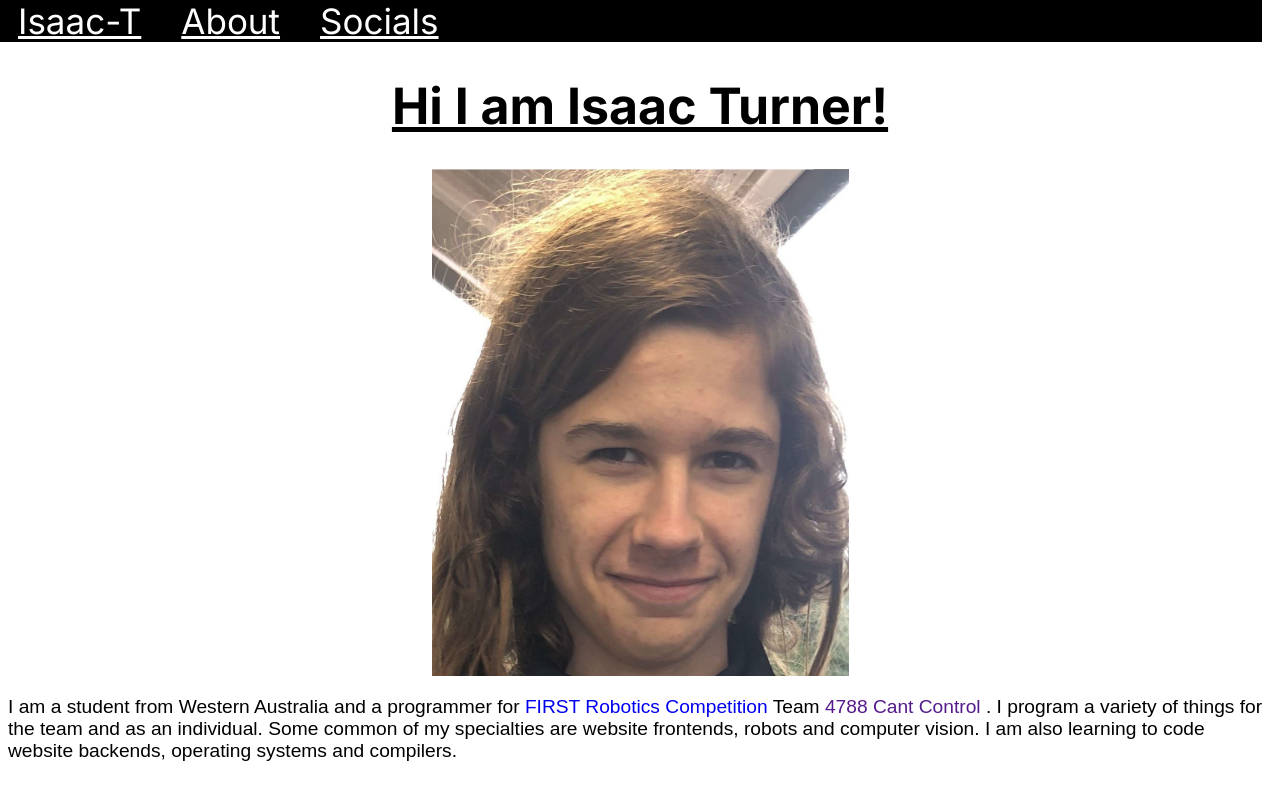
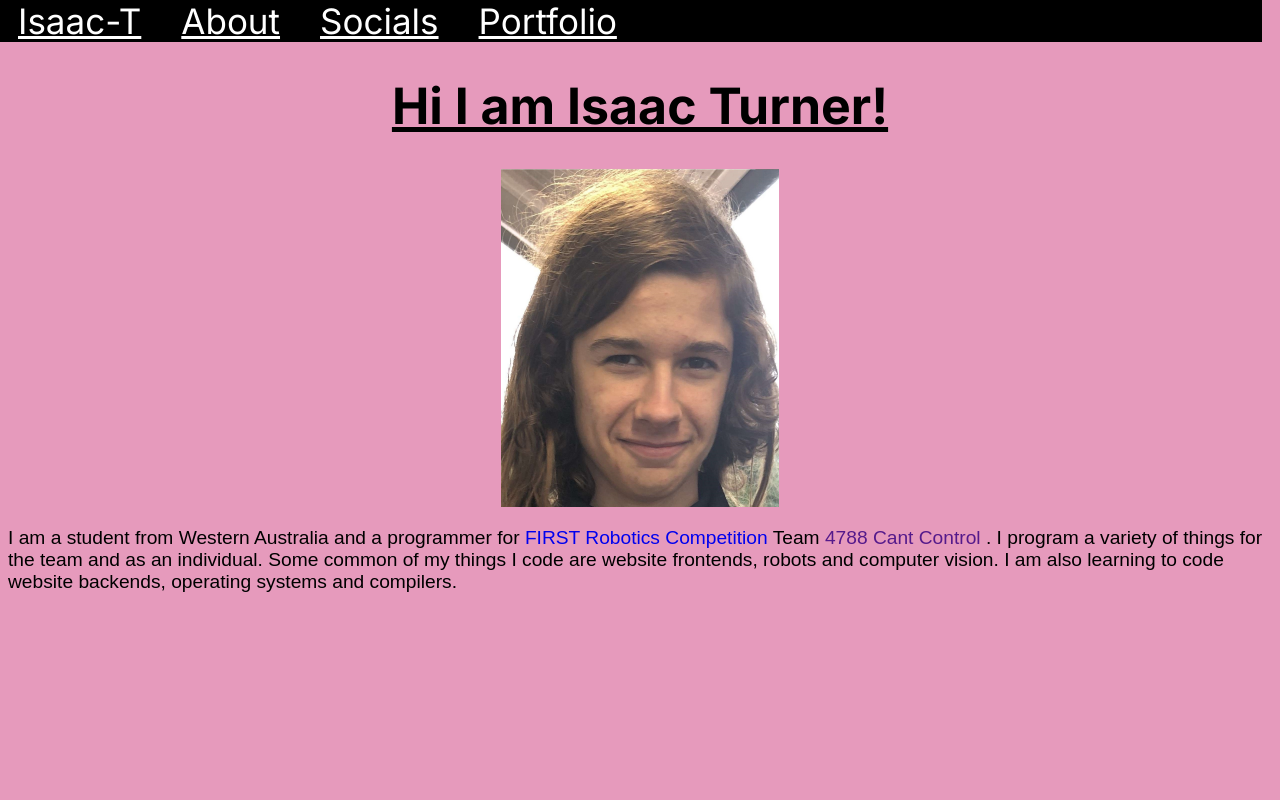
Before and after one commit to spacey-sooty/old-website, a Next.js app: page / in a window 1280 px wide. Built offline with nearby package versions, Linux system fonts and the light colour scheme.

Commit message:
some stuff

```diff
--- a/src/app/page.tsx
+++ b/src/app/page.tsx
@@ -2,16 +2,18 @@ import styles from '@/styles/pages/page.module.scss'
 import Image from 'next/image'
 
 export default function Home() {
+  const w = 1112 * 0.25;
+  const h = 1352 * 0.25;
   return(
     <div>
       <div>
         <h1 className={styles.heading}> Hi I am Isaac Turner! </h1>
-        <Image src="/me.jpg" alt="Isaac Turner" width={417} height={507} className={styles.image}/>
+        <Image src="/me.jpg" alt="Isaac Turner" width={w} height={h} className={styles.image}/>
         <p className={styles.text}>
         I am a student from Western Australia and a programmer for
         <a href="http://firstaustralia.org/programs/first-robotics-competition/" className={styles.link}> FIRST Robotics Competition </a>
         Team <a href="" className={styles.link}> 4788 Cant Control </a>.
-        I program a variety of things for the team and as an individual. Some common of my specialties are website frontends, robots and computer vision.
+        I program a variety of things for the team and as an individual. Some common of my things I code are website frontends, robots and computer vision.
         I am also learning to code website backends, operating systems and compilers.
         </p>
       </div>
--- a/src/app/portfolio/page.tsx
+++ b/src/app/portfolio/page.tsx
@@ -1,4 +1,9 @@
+import styles from '@/styles/pages/portfolio.module.scss'
+
 export default function Home() {
+  const w = 1112 * 0.25;
+  const h = 1352 * 0.25;
+
   return (
     <div>
       <h1> Portfolio </h1>
--- a/src/components/navbar.tsx
+++ b/src/components/navbar.tsx
@@ -2,6 +2,7 @@
 import React from "react";
 import Link from "next/link"
 import styles from '@/styles/components/navbar.module.scss'
+import NavLink from "./navlink";
 
 type P = {item: string}
 
@@ -14,6 +15,10 @@ const navbarData = {
       {
         title: 'Socials',
         url: '/socials',
+      },
+      {
+        title: 'Portfolio',
+        url: '/portfolio'
       },
   ],
 }
@@ -30,6 +35,11 @@ export default class Navbar extends React.Component {
               Isaac-T
             </Link>
           </div>
+          {/* <div>
+            <NavLink url="/" className={styles.link}>
+              Home
+            </NavLink>
+          </div> */}
           <div>
             {navbarData.pages.map((page) => (
               <Link key={page.title} href={page.url} className={styles.link}>
--- /dev/null
+++ b/src/components/navlink.tsx
@@ -0,0 +1,22 @@
+import React from 'react'
+import Link from 'next/link'
+
+export default class NavLink extends React.Component {
+  constructor(_url: string) {
+    super(_url)
+    this.url = _url;
+  }
+
+  isActive(url: string): string {
+    return "hello"
+  }
+
+  url: string;
+
+  render(): React.ReactNode {
+      return (
+        <Link href="" className={this.isActive(this.url)}>
+        </Link>
+      )
+  }
+}
--- a/src/styles/globals.scss
+++ b/src/styles/globals.scss
@@ -4,8 +4,13 @@
 
 h1 {
   text-align: center;
+  font-size: 250%;
 }
 
 p {
   font-size: larger;
 }
+
+:root {
+  background-color:color-mix(in srgb, pink 80%, purple 20%);
+}
```
Also changed, not shown: src/styles/components/navlink.module.scss (added, +7 -0 lines), src/styles/pages/about.module.scss (added), src/styles/pages/portfolio.module.scss (added), src/styles/pages/socials.module.scss (added).
